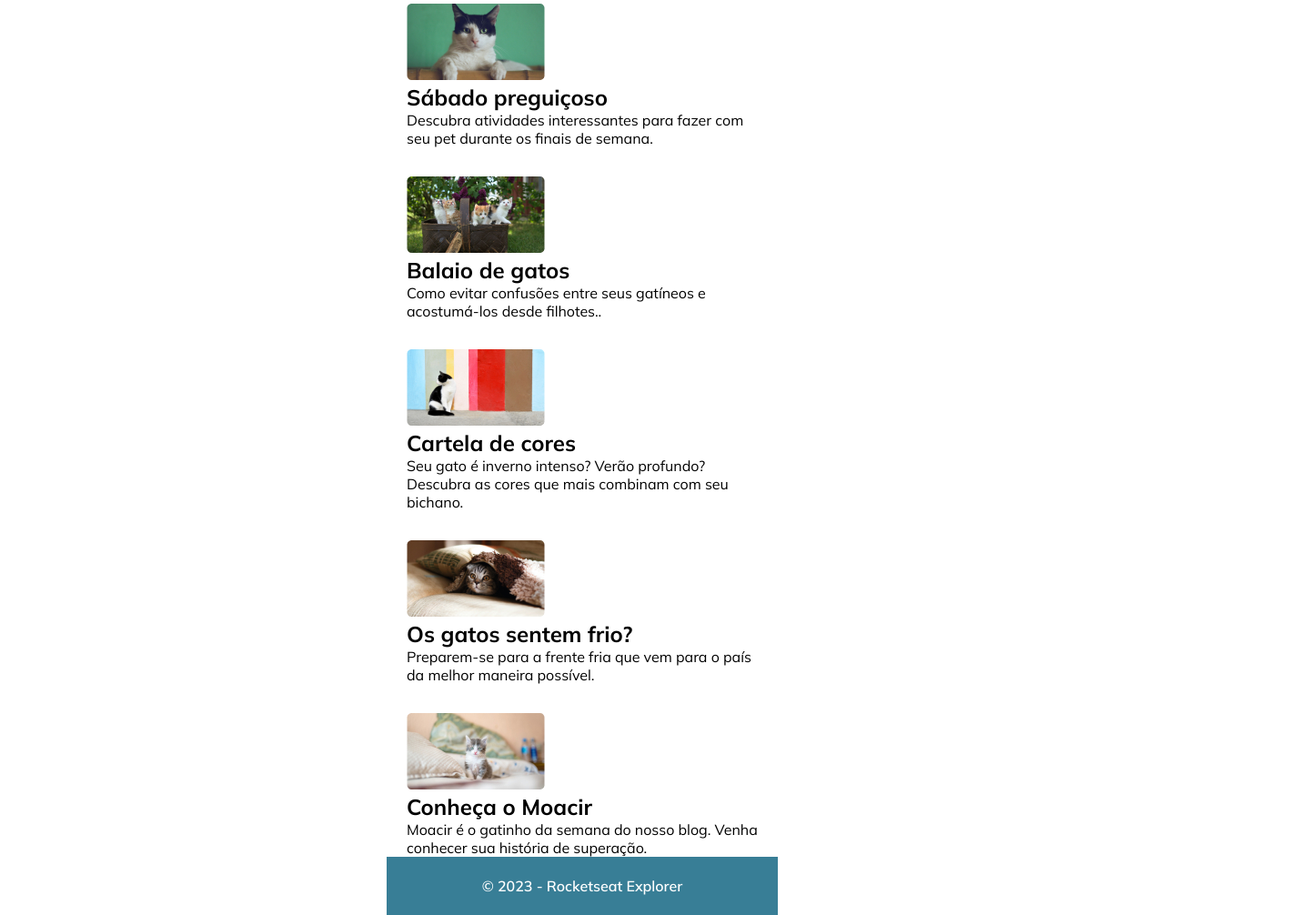
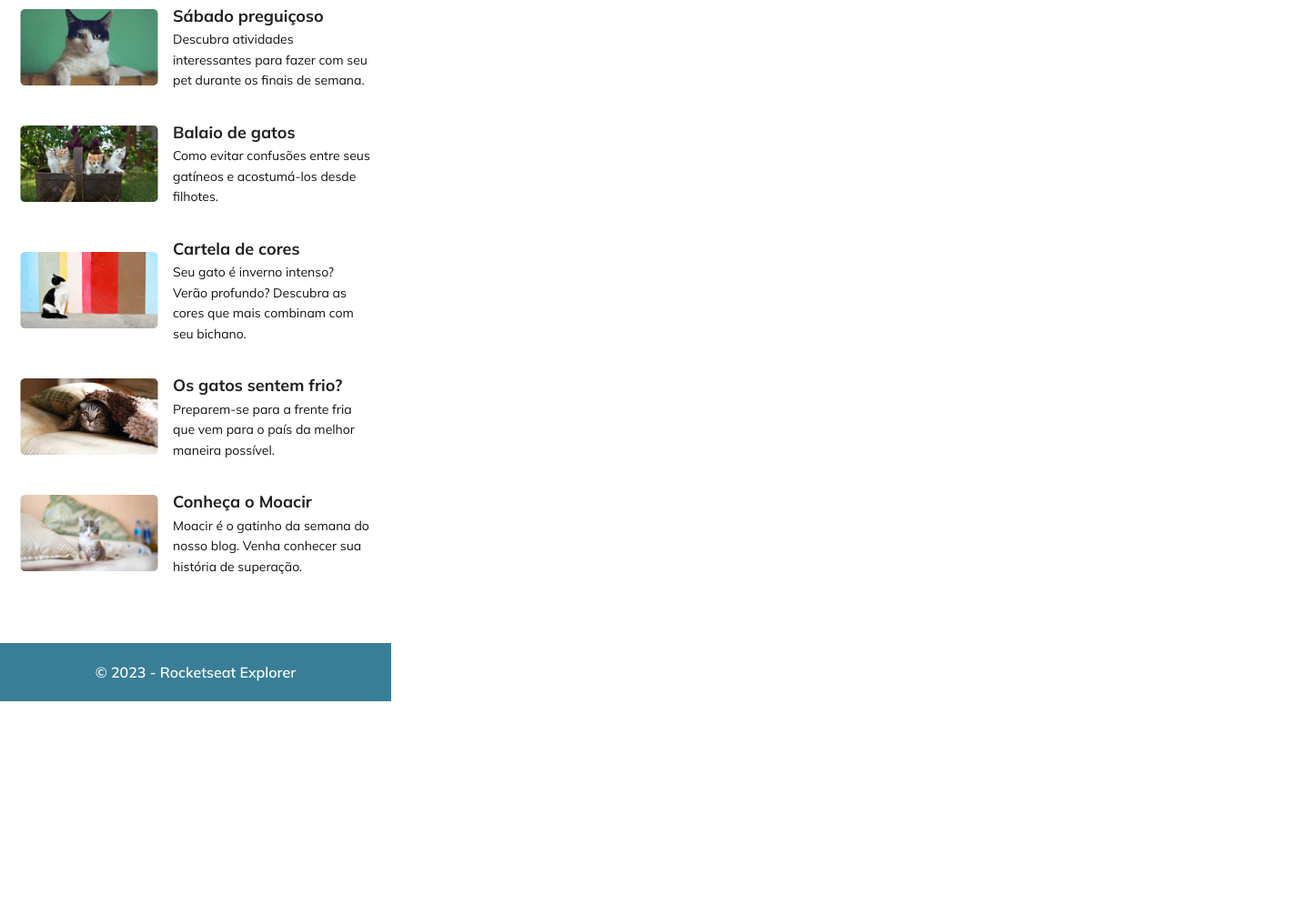
Before and after one commit to gutoayres/Projeto-04, a plain HTML site: page Blog Gatos/index.html in a window 1280 px wide. Shown: the part 1282-2288 px from the top of the page at 91% size, 1440 px wide, since content can reach past the window. After the commit the page ends 2053 px from the top, so only its background shows below. Drawn offline with Linux system fonts and the light colour scheme.

Commit message:
update codes

```diff
--- a/Blog Gatos/index.html
+++ b/Blog Gatos/index.html
@@ -64,35 +64,56 @@
             <h1>Artigos Relacionados</h1>
 
             <div class="container">
-                <img src="./assets/01.jpg" alt="imagem de um gato olhando firme">
 
-                <h2>Sábado preguiçoso</h2>
+                <div class="frame">
+                    <img src="./assets/01.jpg" alt="imagem de um gato olhando firme">
 
-                <p>Descubra atividades interessantes para fazer com seu pet durante os finais de semana.</p>
+                    <p><strong>Sábado preguiçoso</strong>
+                    Descubra atividades interessantes para fazer com seu pet durante os finais de semana.
+                    </p>
+                </div>
             </div>
 
             <div class="container">
-                <img src="./assets/02.jpg" alt="imagem de gatos dentro de um cesto">
-                <h2>Balaio de gatos</h2>
-                <p>Como evitar confusões entre seus gatíneos e acostumá-los desde filhotes..</p>
+                <div class="frame">
+                    <img src="./assets/02.jpg" alt="imagem de gatos dentro de um cesto">
+
+                    <p><strong>Balaio de gatos</strong>
+                    <br>
+                    Como evitar confusões entre seus gatíneos e acostumá-los desde filhotes.</p>
+                </div>
             </div>
 
             <div class="container">
-                <img src="./assets/03.jpg" alt="imagem de um gato em frente a uma paleta de cores">
-                <h2>Cartela de cores</h2>
-                <p>Seu gato é inverno intenso? Verão profundo? Descubra as cores que mais combinam com seu bichano.</p>
+                <div class="frame">
+                    <img src="./assets/03.jpg" alt="imagem de um gato em frente a uma paleta de cores">
+
+
+
+                    <p><strong>Cartela de cores</strong>
+                    <br>
+                    Seu gato é inverno intenso? Verão profundo? Descubra as cores que mais combinam com seu bichano.</p>
+                </div>
             </div>
 
             <div class="container">
-                <img src="./assets/04.jpg" alt="imagem de um gato embaixo de um edredom">
-                <h2>Os gatos sentem frio?</h2>
-                <p>Preparem-se para a frente fria que vem para o país da melhor maneira possível.</p>
+                <div class="frame">
+                    <img src="./assets/04.jpg" alt="imagem de um gato embaixo de um edredom">
+
+                    <p><strong>Os gatos sentem frio?</strong>
+                    <br>
+                    Preparem-se para a frente fria que vem para o país da melhor maneira possível.</p>
+                </div>
             </div>
 
             <div class="container">
-                <img src="./assets/05.jpg" alt="imagem de um gato em cima de uma cama">
-                <h2>Conheça o Moacir</h2>
-                <p>Moacir é o gatinho da semana do nosso blog. Venha conhecer sua história de superação.</p>
+                <div class="frame">
+                    <img src="./assets/05.jpg" alt="imagem de um gato em cima de uma cama">
+
+                    <p><strong>Conheça o Moacir</strong>
+                    <br>
+                    Moacir é o gatinho da semana do nosso blog. Venha conhecer sua história de superação.</p>
+                </div>
             </div>
         </aside>
 
--- a/Blog Gatos/style.css
+++ b/Blog Gatos/style.css
@@ -50,7 +50,7 @@ header nav {
 .input-wrapper input {
     border: 0;
     padding: 12px 15px;
-    border-radius: 4px;
+    border-radius: .4rem;
     background: rgba(255, 255, 255, 0.20);
     font-size: 1.6rem;
 }
@@ -78,8 +78,8 @@ header nav {
 }
 
 .input-wrapper label {
-    width: 1px;
-    height: 1px;
+    width: .1rem;
+    height: .1rem;
     overflow: hidden;
     position: absolute;
 }
@@ -109,7 +109,7 @@ main p {
     line-height: 160%;
 
 
-    width: 382px;
+    width: 38.2rem;
 }
 
 aside {
@@ -122,21 +122,49 @@ aside h1 {
     font-size: 2.4rem;
     font-weight: 700;
     line-height: 160%;
+    margin-bottom: 3.2rem;
 }
 
 .container {
-    margin: 3.2rem auto 0;
+    display: inline-flex;
+    flex-direction: column;
+    align-items: flex-start;
+    margin-bottom: 32px;
+}
+
+.frame {
+    display: flex;
+    align-items: center;
+    gap: 1.6rem;
+}
+
+.frame strong {
+    color: #202024;
+    font-size: 1.8rem;
+    font-weight: 700;
+    line-height: 160%;
+}
+
+.frame p {
+    color: #121214;
+
+    font-size: 1.4rem;
+    font-style: normal;
+    font-weight: 400;
+    line-height: 160%;
 }
 
 footer {
     background: #387E96;
     display: flex;
-    height: 64px;
-    padding: 16px;
+    height: 6.4rem;
+    padding: 0 1.6rem;
     flex-direction: column;
     justify-content: center;
     align-items: center;
-    gap: 10px;
+    gap: 1rem;
+
+    margin-top: 4.1rem;
 }
 
 footer p {
@@ -144,3 +172,22 @@ footer p {
     text-align: center;
     font-weight: 600;
 }
+
+@media (min-width: 768px) {
+    body {
+        flex-direction: row;
+        max-width: fit-content;
+    }
+
+    header {
+        display: flex;
+        width: 1440px;
+        height: 72px;
+        padding: 12px 112px;
+    }
+
+    header nav {
+        justify-content: space-between;
+        align-items: center;
+    }
+}
```
